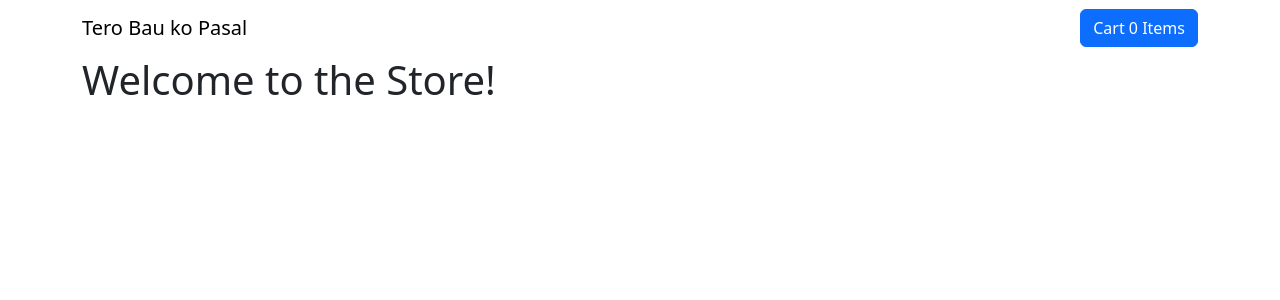
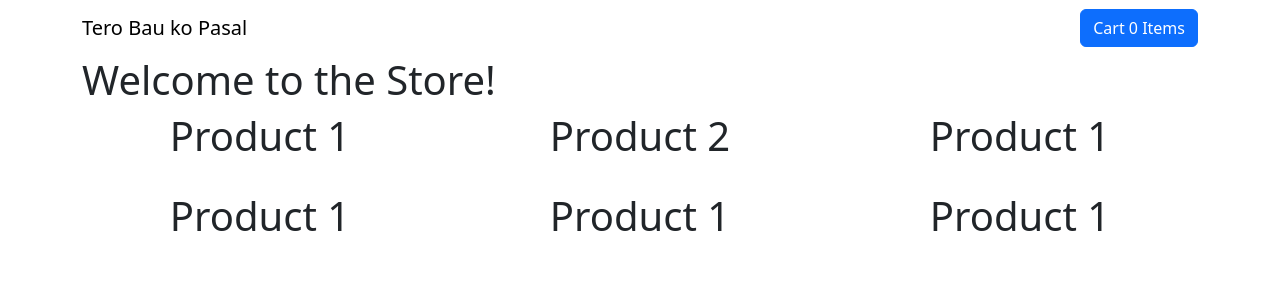
Before and after one commit to iamAkuma/react-shop, a React (Create React App) app: page / in a window 1280 px wide. Shown: the top 300 px of the page. Built offline with nearby package versions, Linux system fonts and the light colour scheme.

Commit message:
Products adding manually

```diff
--- a/src/pages/Store.jsx
+++ b/src/pages/Store.jsx
@@ -1,10 +1,30 @@
-import React from 'react'
+import {Row, Col} from 'react-bootstrap'
 
 const Store = () => {
   return (
-    <div>
+    <>
       <h1>Welcome to the Store!</h1>
-    </div>
+      <Row xs={1} md={3} className='g-4'>
+        <Col align='center'>
+            <h1>Product 1</h1>
+        </Col>
+        <Col align='center'>
+            <h1>Product 2</h1>
+        </Col>
+        <Col align='center'>
+            <h1>Product 1</h1>
+        </Col>
+        <Col align='center'>
+            <h1>Product 1</h1>
+        </Col>
+        <Col align='center'>
+            <h1>Product 1</h1>
+        </Col>
+        <Col align='center'>
+            <h1>Product 1</h1>
+        </Col>
+      </Row>
+    </>
   )
 }
 
```
Also changed, not shown: src/productStore.js (added).
